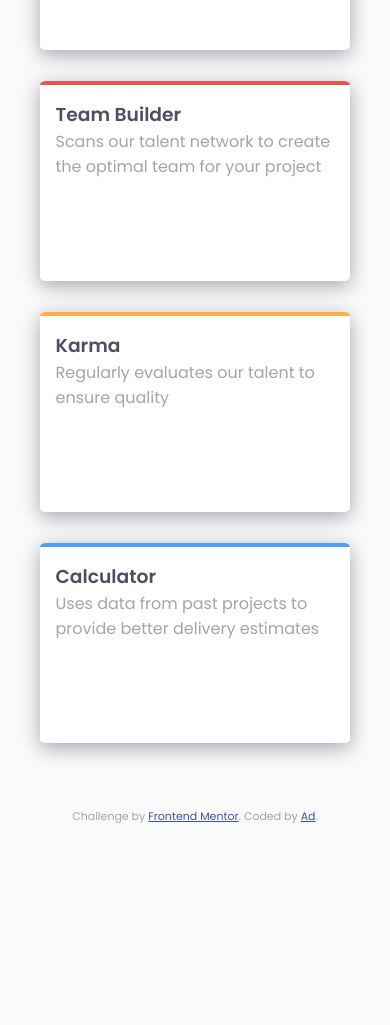
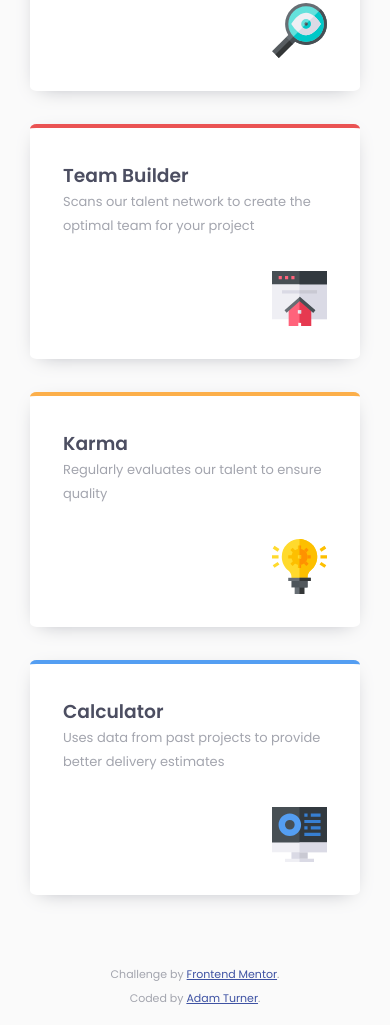
Before and after one commit to adamjamesturner93/four-card-feature-section-master, a website: page index.html in a window 390 px wide. Shown: the part 472-1497 px from the top of the page. Before the commit the page ends 1297 px from the top, so only its background shows below. Drawn offline with Linux system fonts and the light colour scheme.

Commit message:
Mostly finished mobile design. Started on Desktop

```diff
--- a/index.html
+++ b/index.html
@@ -27,38 +27,45 @@
       >
     </header>
     <main>
-      <article class="card card--cyan">
+      <article class="card card--supervisor">
         <h3 class="card card__title">Supervisor</h3>
         <p class="card card__text">
           Monitors activity to identify project roadblocks
         </p>
+        <img src="./images/icon-supervisor.svg" alt="Supervisor Icon">
       </article>
-      <article class="card card--red">
+      <article class="card card--team">
         <h3 class="card card__title">Team Builder</h3>
         <p class="card card__text">
           Scans our talent network to create the optimal team for your project
         </p>
+        <img src="./images/icon-team-builder.svg" alt="Team Builder Icon">
       </article>
-      <article class="card card--orange">
+      <article class="card card--karma">
         <h3 class="card card__title">Karma</h3>
         <p class="card card__text">
           Regularly evaluates our talent to ensure quality
         </p>
+        <img src="./images/icon-karma.svg" alt="Karma Icon">
+
       </article>
-      <article class="card card--blue">
+      <article class="card card--calculator">
         <h3 class="card card__title">Calculator</h3>
         <p class="card card__text">
           Uses data from past projects to provide better delivery estimates
         </p>
+        <img src="./images/icon-calculator.svg" alt="Calculator Icon">
       </article>
     </main>
 
-    <footer>
+    <footer class="footer">
       <p class="attribution">
         Challenge by
         <a href="https://www.frontendmentor.io?ref=challenge" target="_blank"
           >Frontend Mentor</a
-        >. Coded by <a href="#">Ad</a>.
+        >.
+        <br />
+        Coded by <a href="#">Adam Turner</a>.
       </p>
     </footer>
   </body>
--- a/scss/_reset.scss
+++ b/scss/_reset.scss
@@ -15,4 +15,6 @@ h6 {
 
 p {
   color: $blue_grey;
+  font-size: $font-size;
+  line-height: calc(#{$font-size} * 1.6);
 }
--- a/scss/layout/_body.scss
+++ b/scss/layout/_body.scss
@@ -1,9 +1,13 @@
 body {
   background-color: $grey_light;
-  height: 100vh;
+  min-height: 100vh;
   display: flex;
   flex-direction: column;
 
-  padding: 80px 40px 15px 40px;
+  padding: 80px 30px 15px 30px;
   font-family: "Poppins", sans-serif;
+
+  // @media (min-width: $desktop) {
+  //   display: grid;
+  // }
 }
--- a/scss/layout/_header.scss
+++ b/scss/layout/_header.scss
@@ -11,8 +11,4 @@
   &__heading--bold {
     font-weight: $font-heavy;
   }
-
-  &__text {
-    font-size: $font-size;
-  }
 }
--- a/scss/layout/_main.scss
+++ b/scss/layout/_main.scss
@@ -5,27 +5,63 @@ main {
   margin: 50px 0;
 
   & > .card {
-    height: 200px;
     width: 100%;
-    box-shadow: 0px 5px 20px $blue_grey;
-    padding: 5%;
+    -webkit-box-shadow: 0px 5px 20px 0px $blue_grey;
+    -moz-box-shadow: 0px 5px 20px 0px $blue_grey;
+    box-shadow: 0px 5px 20px -10px $blue_grey;
+    padding: 10%;
+    // padding-bottom: 0;
     margin: 5% 0;
     border-top-width: 4px;
     border-top-style: solid;
     background-color: white;
     border-radius: 2%;
 
-    &--cyan {
+    display: flex;
+    flex-direction: column;
+
+    & .card__text {
+      font-size: small;
+    }
+
+    &--supervisor {
       border-top-color: $cyan;
+      grid-area: supervisor;
     }
-    &--red {
+    &--team {
       border-top-color: $red;
+      grid-area: team;
     }
-    &--orange {
+    &--karma {
       border-top-color: $orange;
+      grid-area: karma;
     }
-    &--blue {
+    &--calculator {
       border-top-color: $blue;
+      grid-area: calculator;
     }
+
+    & > img {
+      align-self: flex-end;
+      margin-top: 12.5%;
+      width: 55px;
+    }
+
+    // @media (min-width: $desktop) {
+    //   width: 25%;
+    //   padding: 5%;
+    // }
+  }
+
+  @media (min-width: $desktop) {
+    display: grid;
+    grid-template-areas:
+      "...        team    ...       "
+      "supervisor team    calculator"
+      "supervisor karma   calculator"
+      "...        karma   ...       ";
+
+    grid-template-rows: repeat(4, 1fr);
+    grid-template-columns: repeat(4, 1fr);
   }
 }
```
Also changed, not shown: public/css/main.css, 1 other file.
